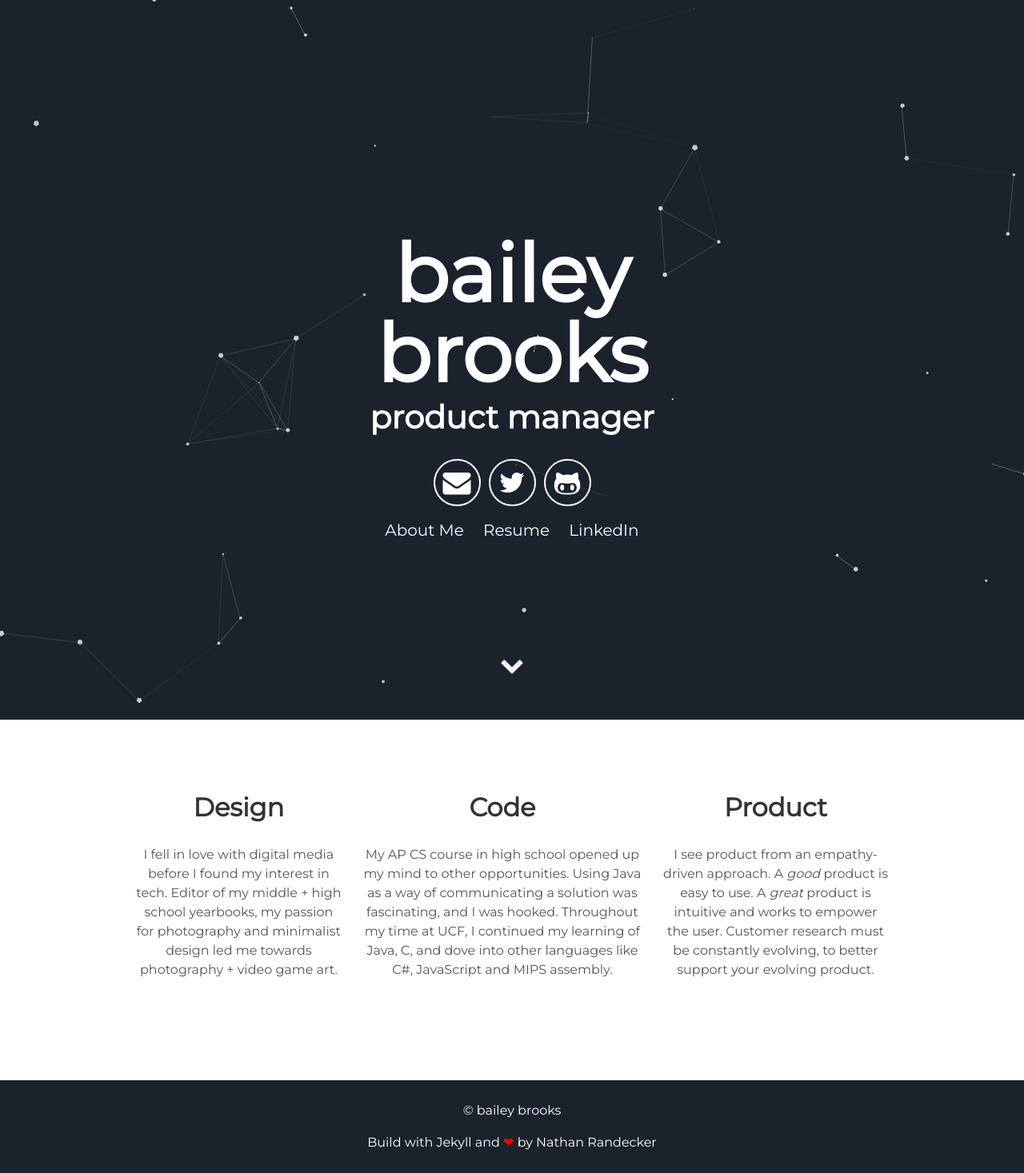
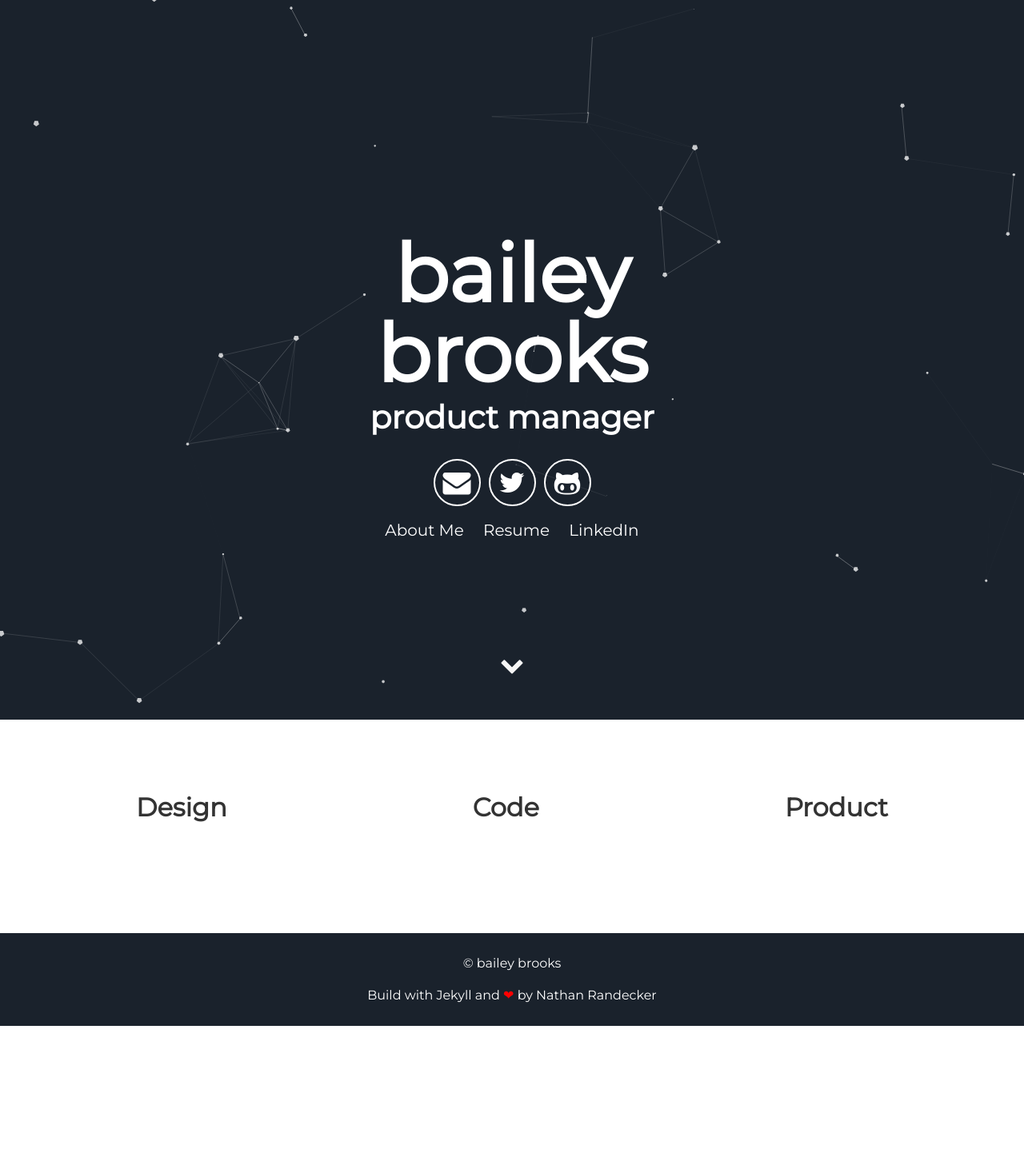
Before and after one commit to bailey/old-personal-website, a Jekyll site: the page built from index.html, in a window 1280 px wide. Shown: the whole page at 80% size. Built offline with Jekyll 4.4.1, drawn with Linux system fonts in a browser that asks for light colours; after the commit the page ends 1283 px from its top, so only the background shows below that.

Commit message:
Update about.html

```diff
--- a/_includes/about.html
+++ b/_includes/about.html
@@ -7,19 +7,19 @@
       <h2>Design</h2>
       <!-- <i class="devicon-photoshop-plain colored"></i>
       <i class="devicon-illustrator-plain colored"></i> -->
-      <p>I fell in love with digital media before I found my interest in tech. Editor of my middle + high school yearbooks, my passion for photography and minimalist design led me towards photography + video game art.</p>
+      <!-- <p>I fell in love with digital media before I found my interest in tech. Editor of my middle + high school yearbooks, my passion for photography and minimalist design led me towards photography + video game art.</p> -->
     </div>
     <div class="tech">
       <h2>Code</h2>
       <!-- <i class="devicon-c-plain colored"></i>
       <i class="devicon-java-plain"></i>
       <i class="devicon-csharp-plain colored"></i> -->
-      <p>My AP CS course in high school opened up my mind to other opportunities. Using Java as a way of communicating a solution was fascinating, and I was hooked. Throughout my time at UCF, I continued my learning of Java, C, and dove into other languages like C#, JavaScript and MIPS assembly.</p>
+      <!-- <p>My AP CS course in high school opened up my mind to other opportunities. Using Java as a way of communicating a solution was fascinating, and I was hooked. Throughout my time at UCF, I continued my learning of Java, C, and dove into other languages like C#, JavaScript and MIPS assembly.</p> -->
     </div>
     <div class="tech">
       <h2>Product</h2>
       <!-- <i class="devicon-visualstudio-plain colored"></i>
       <i class="devicon-github-plain colored"></i> -->
-      <p>I see product from an empathy-driven approach. A <i>good</i> product is easy to use. A <i>great</i> product is intuitive and works to empower the user. Customer research must be constantly evolving, to better support your evolving product.</p>
+      <!-- <p>I see product from an empathy-driven approach. A <i>good</i> product is easy to use. A <i>great</i> product is intuitive and works to empower the user. Customer research must be constantly evolving, to better support your evolving product.</p> -->
     </div>
 </div>
```
